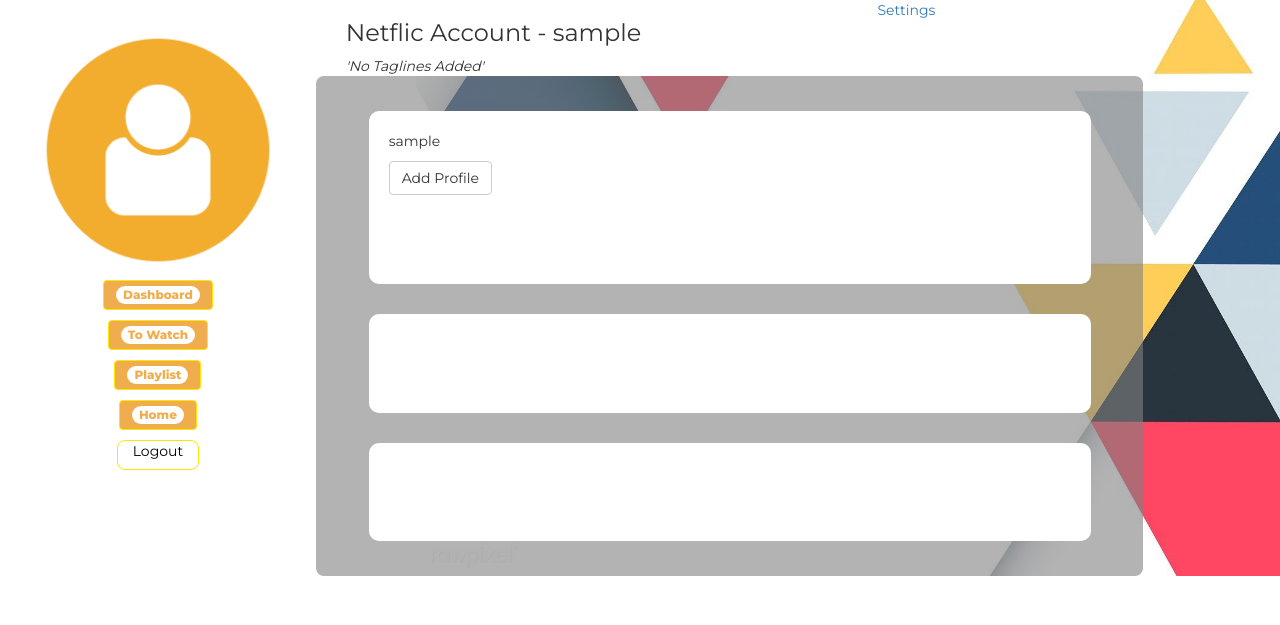
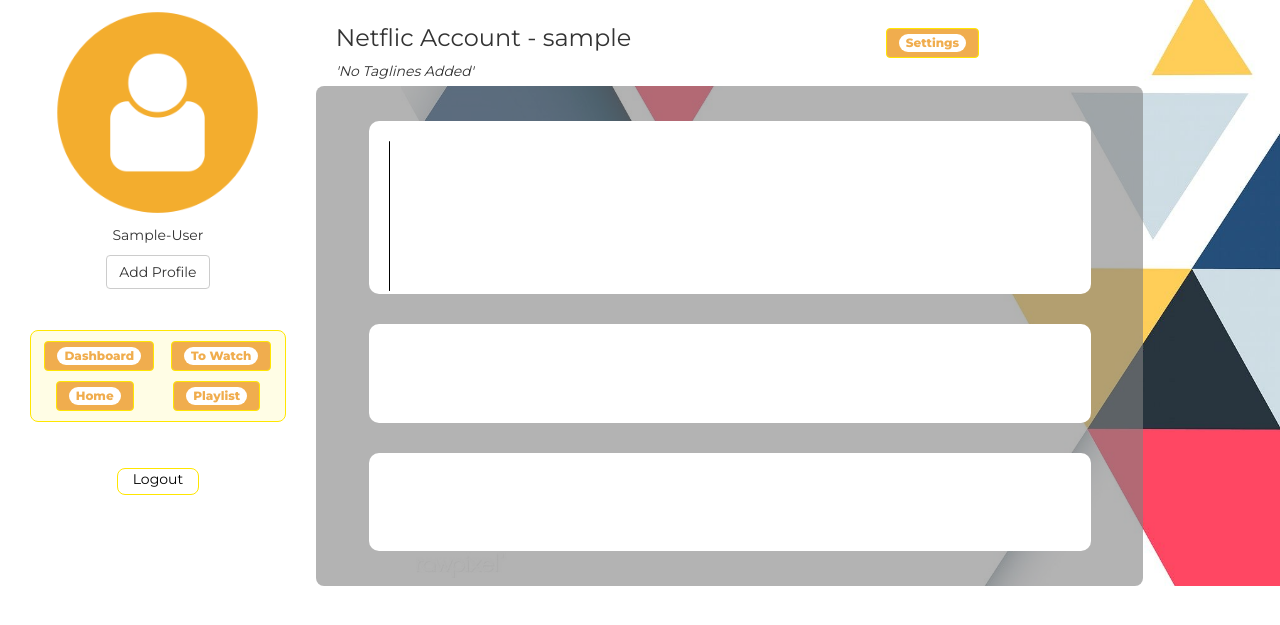
Before and after one commit to COdingaorg/Netflix_Clone, a Django app: page /user_profile/ in a window 1280 px wide. Shown: the top 625 px of the page. Run offline with Django 3.2, Linux system fonts and the light colour scheme; the visitor is signed in with stand-in values (Sample User, id 1); some libraries are stand-ins or nearby versions.

Commit message:
refines layout on profile page

```diff
--- a/netflix/static/css/styles.css
+++ b/netflix/static/css/styles.css
@@ -78,6 +78,9 @@ nav.navbar{
 }
 .title_profile{
   background-color: white;
+  padding: 5px;
+  display: flex;
+  align-items: center;
 }
 .left_profile{
   background-color: white;
@@ -126,6 +129,19 @@ nav.navbar{
   border: 1px solid rgb(255, 230, 0);
   color: black;
 }
+.redir{
+  border: 1px solid rgb(255, 230, 0);
+  display: flex;
+  flex-direction: row;
+  flex-wrap: wrap;
+  align-items: center;
+  justify-content: space-around;
+  padding: 5px;
+  background-color: rgba(255, 230, 0, .1);
+}
 .right_profile{
   height: auto;
 }
+svg#chart{
+  background-color: black;
+}
--- a/netflix/templates/user_profile.html
+++ b/netflix/templates/user_profile.html
@@ -29,38 +29,14 @@
                background-repeat:no-repeat;">
       </div>
       {%else%}
-      <div class="prof_image" style="background-image: url('');
+      <div class="prof_image" style="background-image: url('{{user_profile.photo_path.url}}');
                background-position: center;
                background-size: contain;
                background-repeat:no-repeat;">
       </div>
 
       {%endif%}
-
-      <a href="/" class="btn btn-warning redirect_btn col-md-8"><p class="badge badge-success p-auto">Dashboard</p></a>
-      <a href="/" class="btn btn-warning redirect_btn col-md-8"><p class="badge badge-success p-auto">To Watch</p></a>
-      <a href="/" class="btn btn-warning redirect_btn col-md-8"><p class="badge badge-success p-auto">Playlist</p></a>
-      <a href="/" class="btn btn-warning redirect_btn col-md-8"><p class="badge badge-success p-auto">Home</p></a>
-      <a href="/" class="border border-warning redirect_btn col-md-8"><p class="p-auto">Logout</p></a>
-
-    </div>
-    <div class="col-md-9 right_profile">
-      <div class="col-md-12 title_profile">
-        <div class="col-md-8">
-          <h3>Netflic Account - {{request.user.username}}</h3>
-          <i>{% if user_profile %} {{user_profile.tagline}} {%else%} 'No Taglines Added'{%endif%}</i>
-        </div>
-        <div class="col-md-3">
-          <a href="">
-            <p>Settings</p>
-          </a>
-        </div>
-      </div>
-      <div class="col-md-12 main_page">
-        <div class="col-md-11 image_profile">
-
-          <div class="user_sam d-flex flex-row align-items-center justify-content-flex-start">
-            <p class="profile_username ml-auto">{{request.user.username}}</p>
+      <p>{{request.user.first_name}}-{{request.user.last_name}}</p>
       <!--if it is the owner, edit profile, else, follow-->
       {%if user_profile %}
       {% if request.user.id != user_profile.user.id%}
@@ -80,6 +56,56 @@
         </button>
       </strong>
       {%endif%}
+      <hr>
+      <div class="redir">
+
+        <a href="/" class="btn btn-warning redirect_btn col-md-8">
+          <p class="badge badge-success p-auto">Dashboard</p>
+        </a>
+
+        <a href="/" class="btn btn-warning redirect_btn col-md-8">
+          <p class="badge badge-success p-auto">To Watch</p>
+        </a>
+        <a href="/" class="btn btn-warning redirect_btn col-md-8">
+          <p class="badge badge-success p-auto">Home</p>
+        </a>
+        <a href="/" class="btn btn-warning redirect_btn col-md-8">
+          <p class="badge badge-success p-auto">Playlist</p>
+        </a>
+
+      </div>
+      <hr>
+
+      <a href="/" class="border border-warning redirect_btn col-md-8">
+        <p class="p-auto">Logout</p>
+      </a>
+
+
+    </div>
+    <div class="col-md-9 right_profile">
+      <div class="col-md-12 title_profile">
+        <div class="col-md-8">
+          <h3>Netflic Account - {{request.user.username}}</h3>
+          <i>{% if user_profile %} {{user_profile.tagline}} {%else%} 'No Taglines Added'{%endif%}</i>
+        </div>
+        <div class="col-md-3">
+          <a href="">
+            <a href="/" class="btn btn-warning redirect_btn col-md-8">
+              <p class="badge badge-success p-auto">Settings</p>
+            </a>
+          </a>
+        </div>
+      </div>
+      <div class="col-md-12 main_page">
+        <div class="col-md-11 image_profile">
+
+          <div class="user_sam d-flex flex-row align-items-center justify-content-flex-start">
+
+          </div>
+          <div class="vert_line">
+            <svg id="chart" width="1">
+              <line x1="20" y1="20" x2="20" y2="130"></line>
+            </svg>
           </div>
 
         </div>
```
Lines whose indentation alone changed are shown as unchanged.
